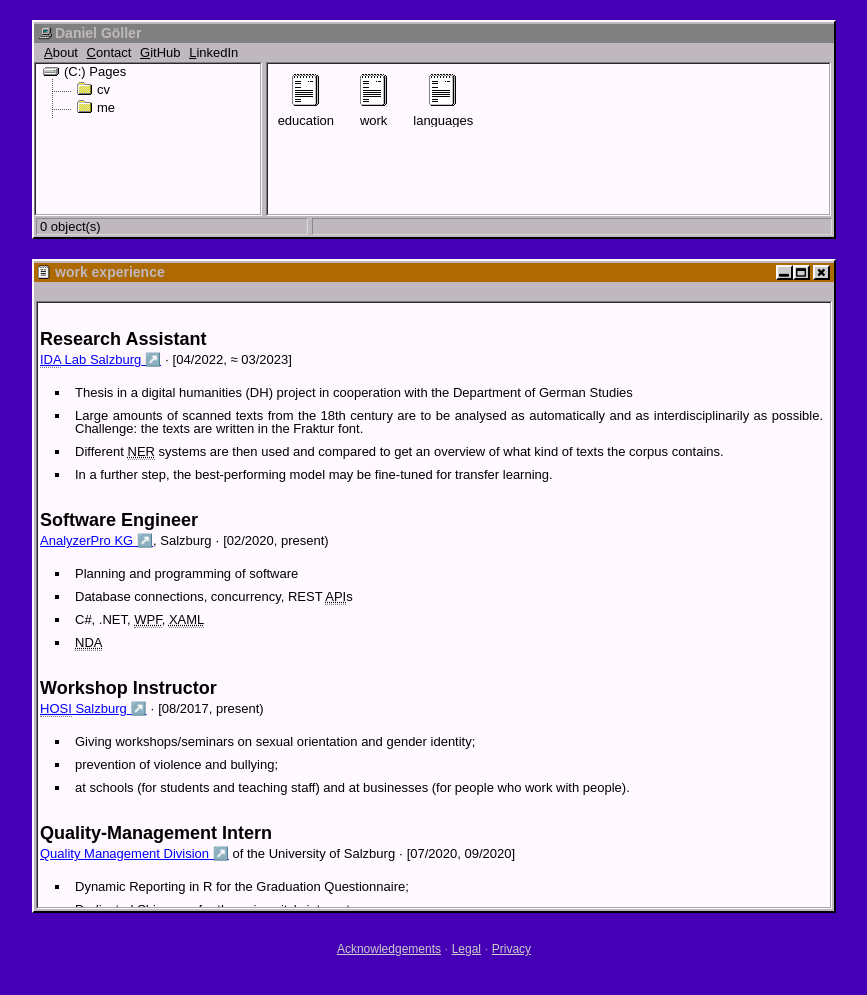
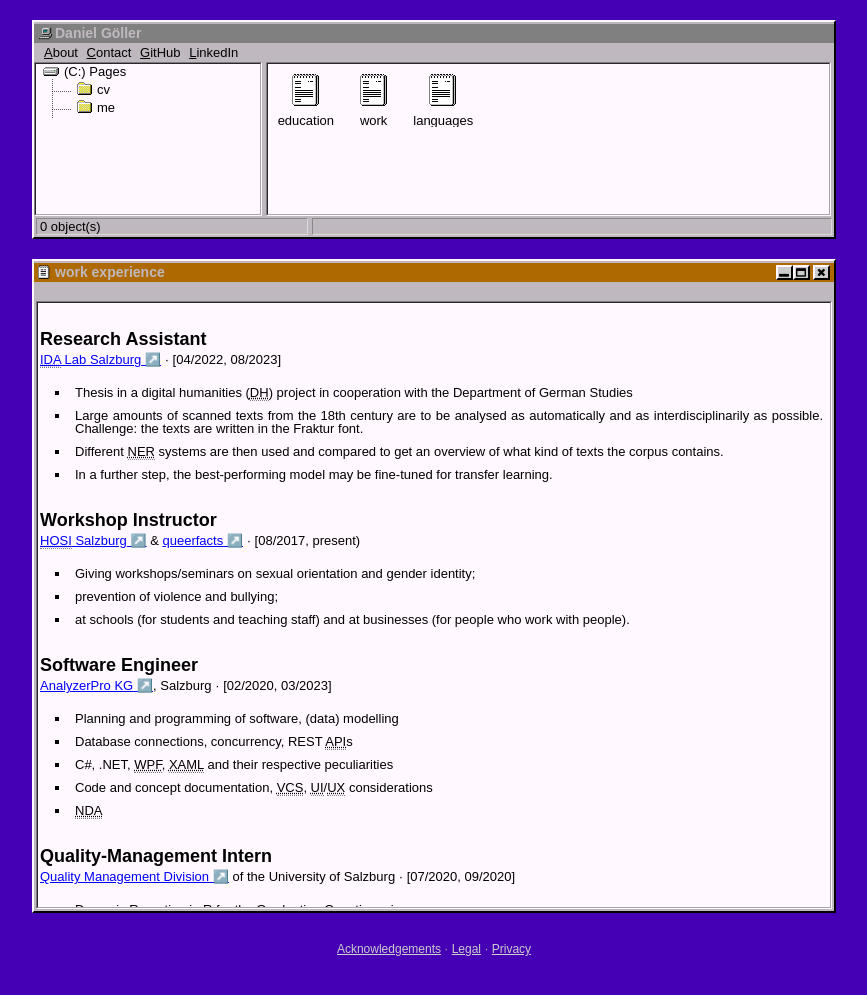
Before and after one commit to LelViLamp/LelViLamp.github.io, a Jekyll site: the page built from cv/work.html, in a window 1280 px wide. Shown: the top 995 px of the page, without its empty margins (206-1073 px from the left). Built offline with Jekyll 4.4.1, drawn with Linux system fonts in a browser that asks for light colours.

Commit message:
Update cv/work.html

```diff
--- a/cv/work.html
+++ b/cv/work.html
@@ -9,10 +9,10 @@ author: LelViLamp
     <div>
         <h2>Research Assistant</h2>
         <span class="company"><a href="https://www.plus.ac.at/aihi/der-fachbereich/ida-lab/?lang=en" target="_blank"><abbr title="Intelligent Data Analysis">IDA</abbr> Lab Salzburg</a></span> &middot;
-        <span class="time_range">[04/2022, &approx;&nbsp;03/2023]</span>
+        <span class="time_range">[04/2022, 08/2023]</span>
         <p>
             <ul>
-                <li>Thesis in a digital humanities (DH) project in cooperation with the Department of German Studies</li>
+                <li>Thesis in a digital humanities (<abbr title="Digital Humanities">DH</abbr>) project in cooperation with the Department of German Studies</li>
                 <li>Large amounts of scanned texts from the 18<sup>th</sup> century are to be analysed as automatically and as interdisciplinarily as possible. Challenge: the texts are written in the Fraktur font.</li>
                 <li>Different <abbr title="Named Entity Recognition">NER</abbr> systems are then used and compared to get an overview of what kind of texts the corpus contains.</li>
                 <li>In a further step, the best-performing model may be fine-tuned for transfer learning.</li>
@@ -21,28 +21,30 @@ author: LelViLamp
     </div>
 
     <div>
-        <h2>Software Engineer</h2>
-        <span class="company"><a href="https://www.analyzer.at/" target="_blank">AnalyzerPro KG</a>, Salzburg</span> &middot;
-        <span class="time_range">[02/2020, present)</span>
-        <p>
-            <ul>
-                <li>Planning and programming of software</li>
-                <li>Database connections, concurrency, REST <abbr title="Application Programming Interface">API</abbr>s</li>
-                <li>C#, .NET, <abbr title="Windows Presentation Foundation">WPF</abbr>, <abbr title="Extensible Application Markup Language">XAML</abbr></li>
-                <li><abbr title="Non-Disclosure Aggreement">NDA</abbr></li>
-            </ul>
-        </p>
-    </div>
-
-    <div>
         <h2>Workshop Instructor</h2>
-        <span class="company"><a href="https://www.hosi.or.at/schule" target="_blank"><abbr title="Homosexuellen Initiative">HOSI</abbr> Salzburg</a></span> &middot;
+        <span class="company"><a href="https://www.hosi.or.at/schule" target="_blank"><abbr title="Homosexuellen Initiative">HOSI</abbr> Salzburg</a></span> &amp;
+        <span class="company"><a href="https://queerfacts.at/" target="_blank">queerfacts</a></span> &middot;
         <span class="time_range">[08/2017, present)</span>
         <p>
             <ul>
                 <li>Giving workshops/seminars on sexual orientation and gender identity;</li>
                 <li>prevention of violence and bullying;</li>
                 <li>at schools (for students and teaching staff) and at businesses (for people who work with people).</li>
+            </ul>
+        </p>
+    </div>
+
+    <div>
+        <h2>Software Engineer</h2>
+        <span class="company"><a href="https://www.analyzer.at/" target="_blank">AnalyzerPro KG</a>, Salzburg</span> &middot;
+        <span class="time_range">[02/2020, 03/2023]</span>
+        <p>
+            <ul>
+                <li>Planning and programming of software, (data) modelling</li>
+                <li>Database connections, concurrency, REST <abbr title="Application Programming Interface">API</abbr>s</li>
+                <li>C#, .NET, <abbr title="Windows Presentation Foundation">WPF</abbr>, <abbr title="Extensible Application Markup Language">XAML</abbr> and their respective peculiarities</li>
+                <li>Code and concept documentation, <abbr title="Version Control System">VCS</abbr>, <abbr title="User Interface">UI</abbr>/<abbr title="User Experience">UX</abbr> considerations</li>
+                <li><abbr title="Non-Disclosure Aggreement">NDA</abbr></li>
             </ul>
         </p>
     </div>
```
